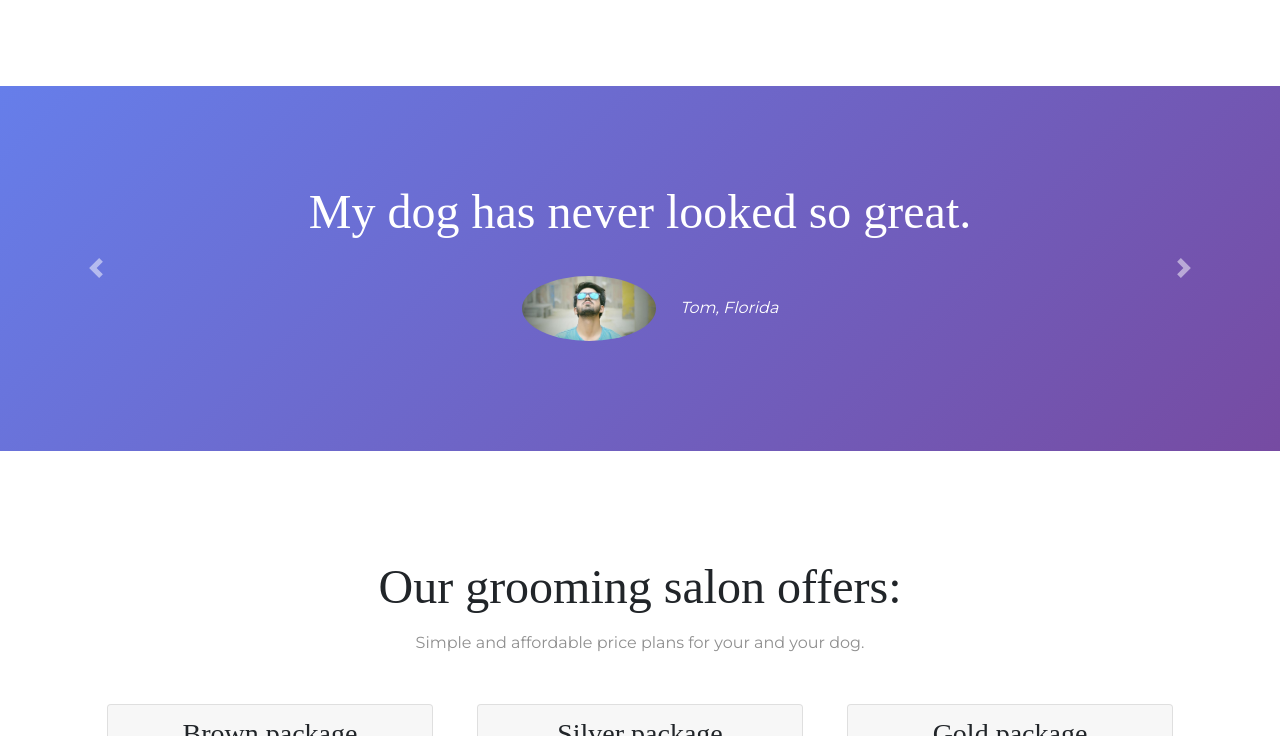
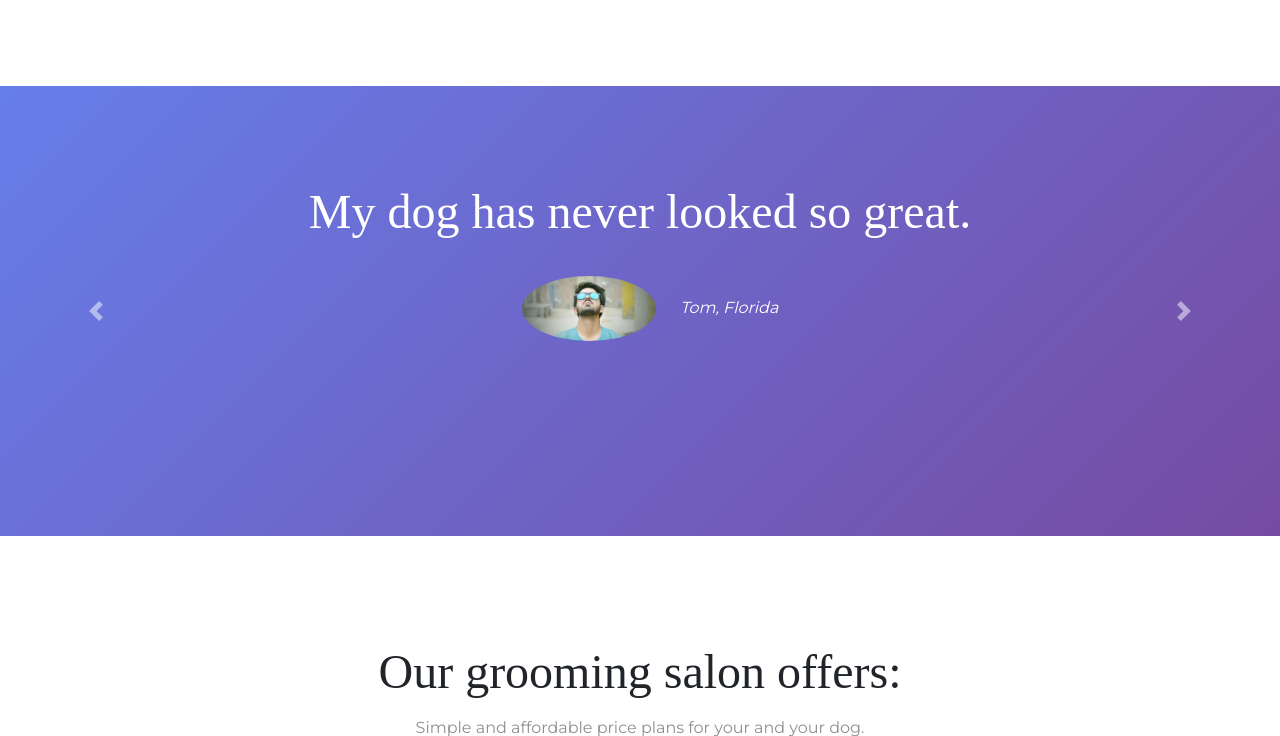
Before and after one commit to Mirolg/Groomer, a plain HTML site: page index.html in a window 1280 px wide. Shown: the part 803-1539 px from the top of the page. Drawn offline with nearby package versions, Linux system fonts and the light colour scheme.

Commit message:
Update styles.css
Add min-height on slider section

```diff
--- a/css/styles.css
+++ b/css/styles.css
@@ -152,6 +152,12 @@ p {
   padding: 20px 0;
   color: white;
 }
+
+/* Slider section */
+
+.carousel {
+  min-height: 450px;
+}
 @media (max-width: 1028px) {
 
   #title {
```
